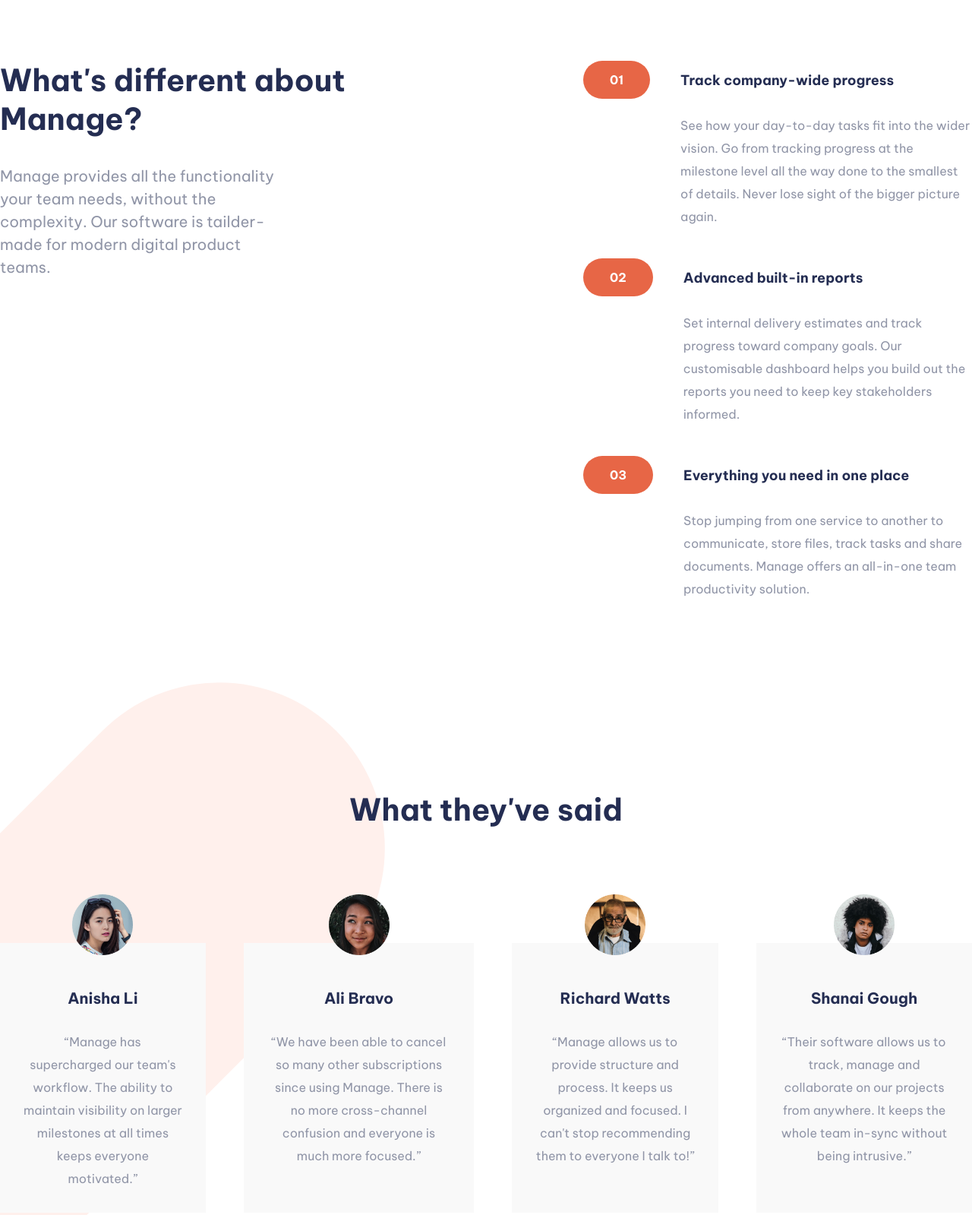
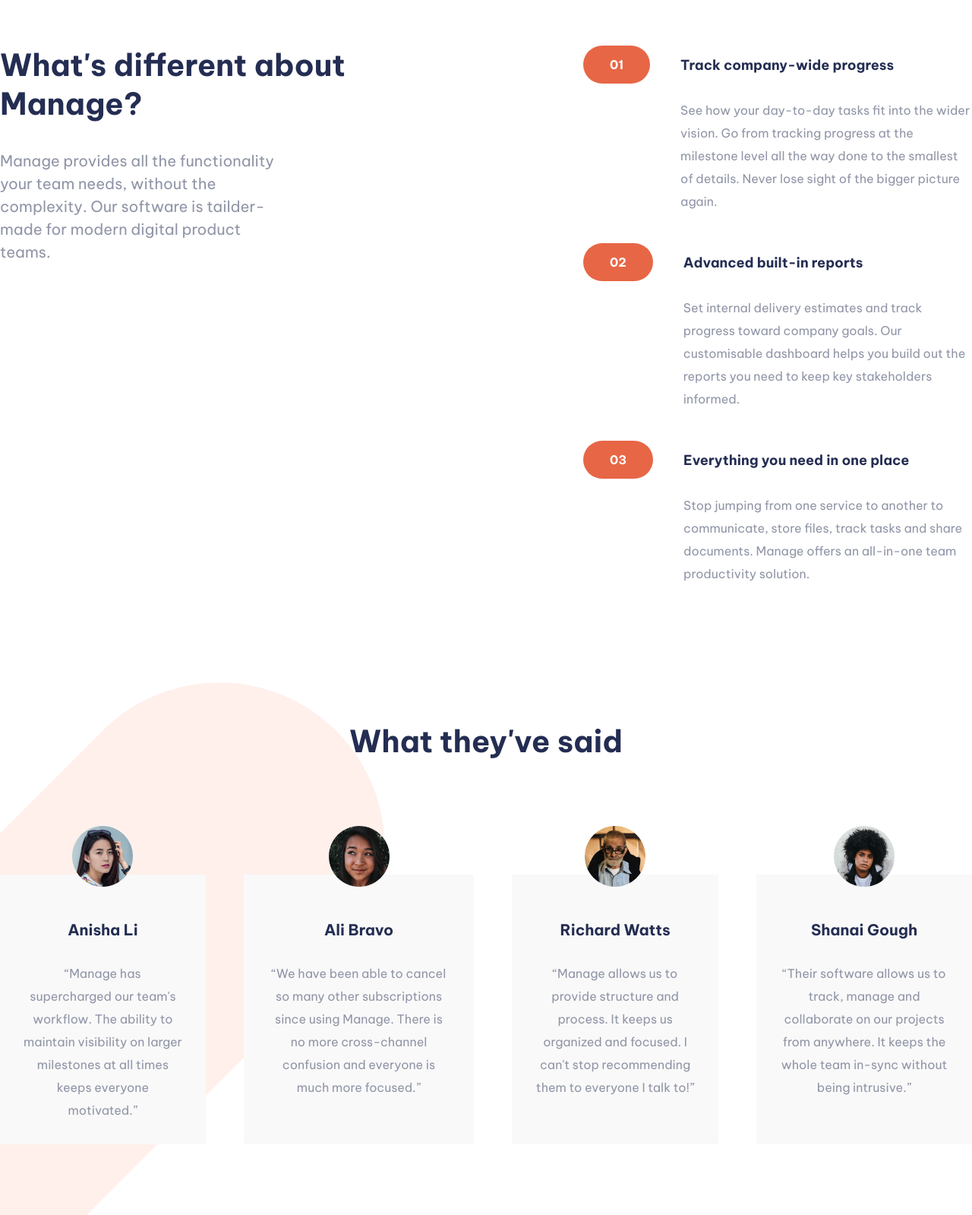
Before and after one commit to RichardVerbraak/manage-landing-site, a plain HTML site: page index.html in a window 1280 px wide. Shown: the part 846-2445 px from the top of the page at 76% size. Drawn offline with Linux system fonts and the light colour scheme.

Commit message:
Adjusted the spacing of the sections a bit

```diff
--- a/sass/components/_info.scss
+++ b/sass/components/_info.scss
@@ -2,7 +2,7 @@
 	display: flex;
 	justify-content: space-between;
 
-	padding: 10rem 0rem;
+	padding: 8rem 0rem;
 
 	&__header {
 		flex-basis: 40%;
--- a/sass/pages/_home.scss
+++ b/sass/pages/_home.scss
@@ -9,7 +9,7 @@
 	display: flex;
 	align-items: center;
 	flex-direction: column;
-	padding: 15rem 0rem;
+	padding: 10rem 0rem 15rem;
 }
 
 .section-simplify {
```
Also changed, not shown: css/main.css, 1 other file.
